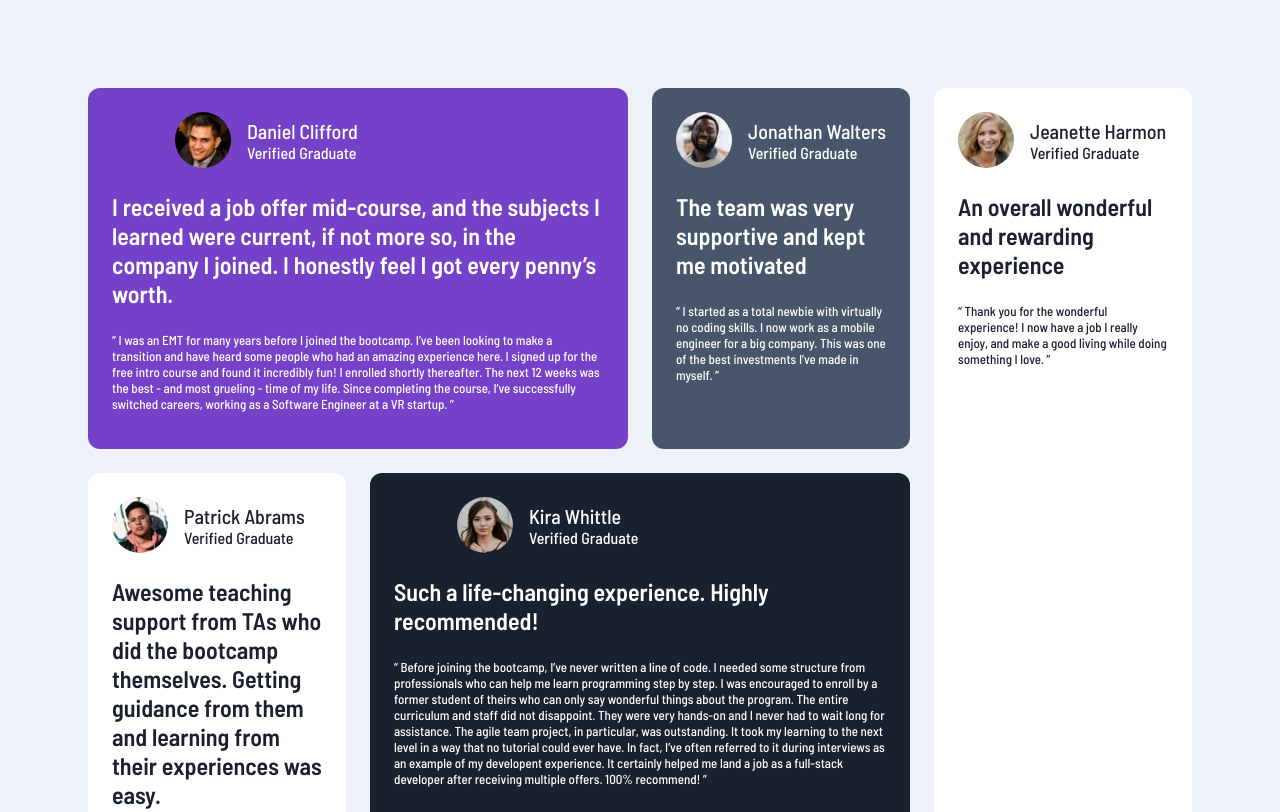
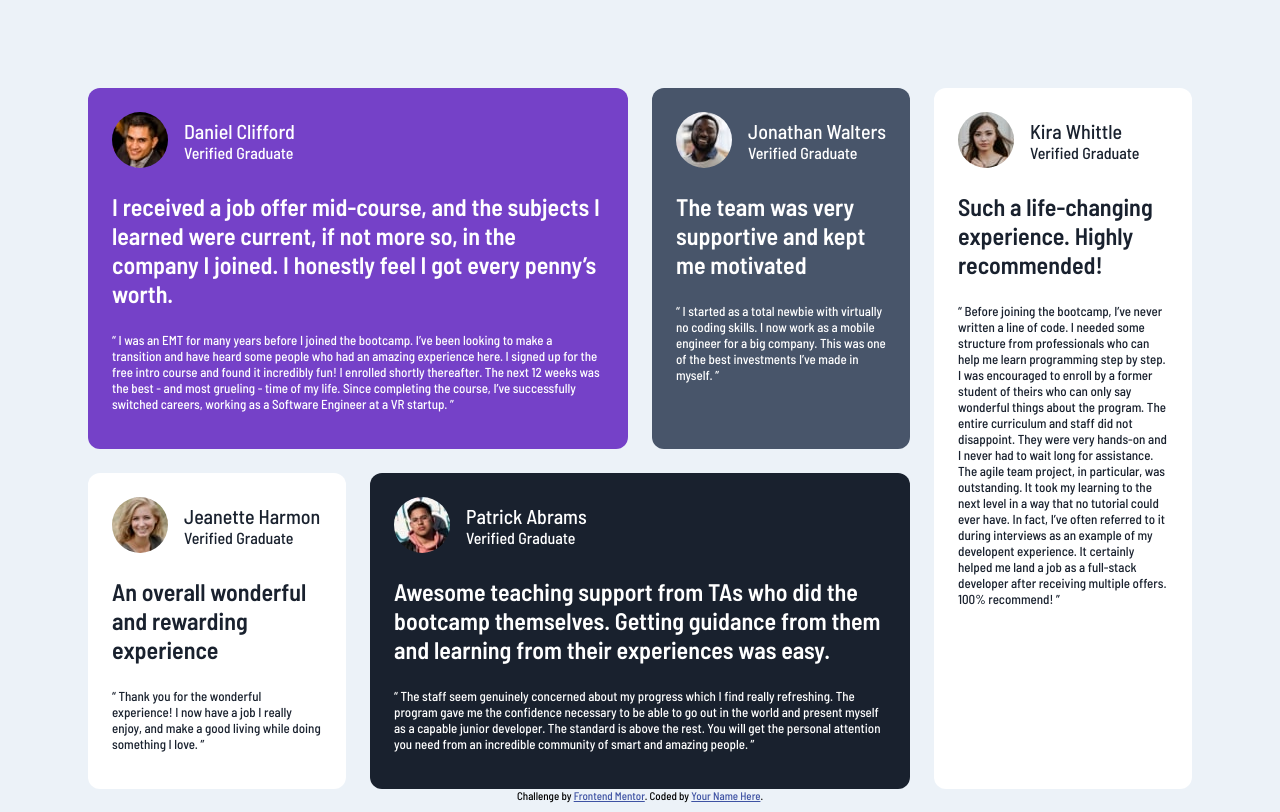
Before and after one commit to KarlHeitmann/fm-testimonials-grid-section-main, a website: page index.html in a window 1280 px wide. Shown: the top 812 px of the page. Drawn offline with Linux system fonts and the light colour scheme.

Commit message:
corrected position of testimonials

```diff
--- a/index.html
+++ b/index.html
@@ -65,7 +65,7 @@
       </p>
     </div>
 
-    <div class="testimony testimony--light testimony--3">
+    <div class="testimony testimony--light testimony--4">
       <div class="profile">
         <img src="images/image-jeanette.jpg" alt="Avatar Jeanette" class="profile__avatar">
         <p class="profile__name">
@@ -84,7 +84,7 @@
       </p>
     </div>
 
-    <div class="testimony testimony--light testimony--4">
+    <div class="testimony testimony--5">
       <div class="profile">
         <img src="images/image-patrick.jpg" alt="Avatar Patrick" class="profile__avatar">
         <p class="profile__name">
@@ -106,7 +106,7 @@
       </p>
     </div>
 
-    <div class="testimony testimony--5">
+    <div class="testimony testimony--light testimony--3">
       <div class="profile">
         <img src="images/image-kira.jpg" alt="Avatar Kira" class="profile__avatar">
         <p class="profile__name">
--- a/sass/main.scss
+++ b/sass/main.scss
@@ -72,7 +72,7 @@ img {
 .profile {
   display: grid;
   grid-column-gap: 1rem;
-  grid-template-columns: 1fr 3fr;
+  grid-template-columns: min-content 1fr;
 
   &__avatar {
     border-radius: 50%;
```
Also changed, not shown: css/style.css.
